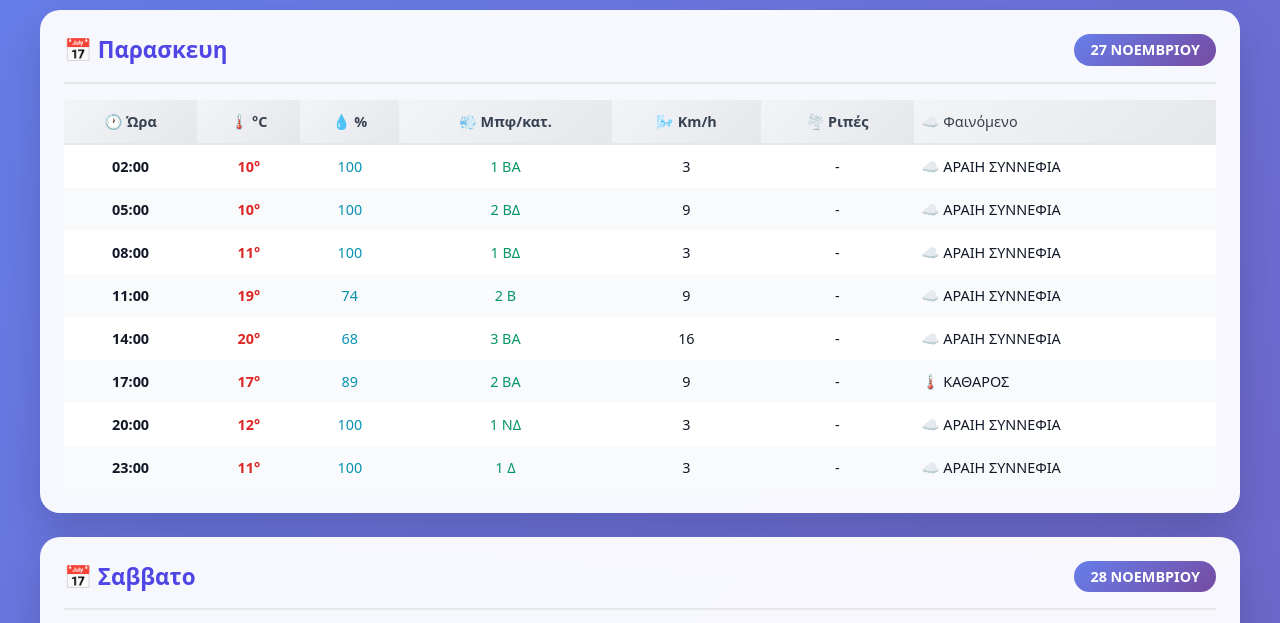
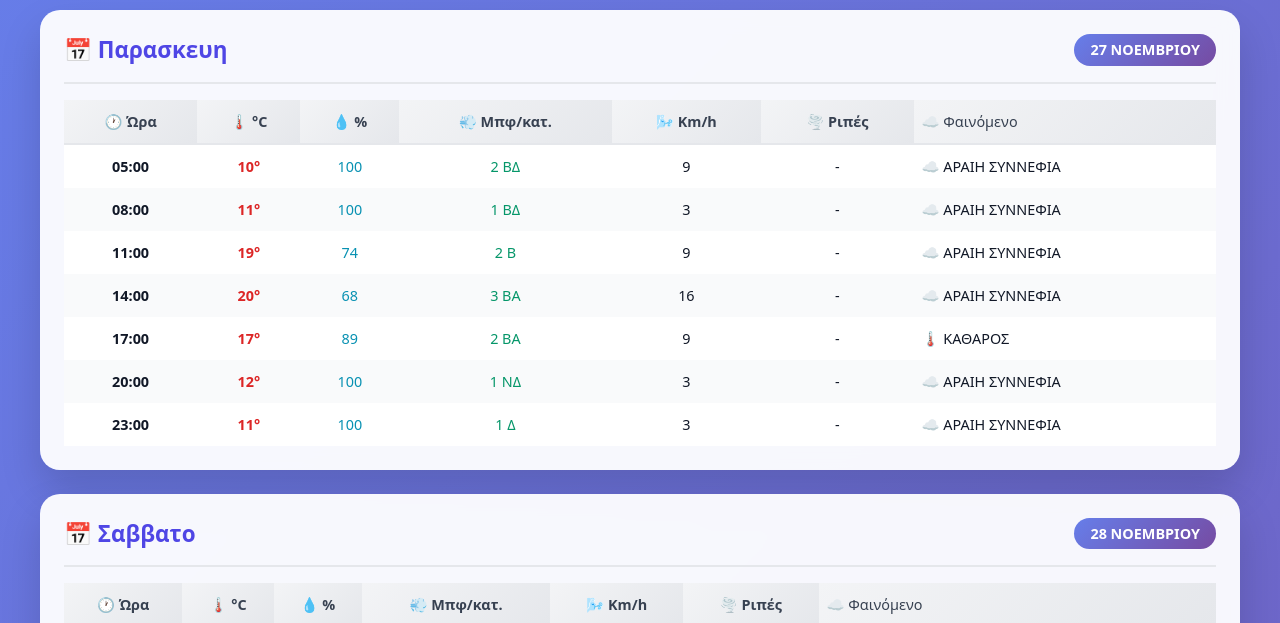
Before and after one commit to vtripolitakis/weatherchq, a plain HTML site: page index.html in a window 1280 px wide. Shown: the part 120-743 px from the top of the page. Drawn offline with Linux system fonts and the light colour scheme.

Commit message:
deploy: e66a58c39bb7333c1ae4571e96f2eb6f4a547b22

```diff
--- a/index.html
+++ b/index.html
@@ -96,7 +96,6 @@ tbody tr:hover { background: #eef2ff; }
 <table>
 <thead><tr><th>🕐 Ώρα</th><th>🌡️ °C</th><th>💧 %</th><th>💨 Μπφ/κατ.</th><th>🌬️ Km/h</th><th>🌪️ Ριπές</th><th class='condition'>☁️ Φαινόμενο</th></tr></thead>
 <tbody>
-<tr><td><strong>02:00</strong></td><td class='temp'>10°</td><td class='humidity'>100</td><td class='wind'>1 BA</td><td>3</td><td>-</td><td class='condition'>☁️ ΑΡΑΙΗ ΣΥΝΝΕΦΙΑ</td></tr>
 <tr><td><strong>05:00</strong></td><td class='temp'>10°</td><td class='humidity'>100</td><td class='wind'>2 ΒΔ</td><td>9</td><td>-</td><td class='condition'>☁️ ΑΡΑΙΗ ΣΥΝΝΕΦΙΑ</td></tr>
 <tr><td><strong>08:00</strong></td><td class='temp'>11°</td><td class='humidity'>100</td><td class='wind'>1 ΒΔ</td><td>3</td><td>-</td><td class='condition'>☁️ ΑΡΑΙΗ ΣΥΝΝΕΦΙΑ</td></tr>
 <tr><td><strong>11:00</strong></td><td class='temp'>19°</td><td class='humidity'>74</td><td class='wind'>2 B</td><td>9</td><td>-</td><td class='condition'>☁️ ΑΡΑΙΗ ΣΥΝΝΕΦΙΑ</td></tr>
```
